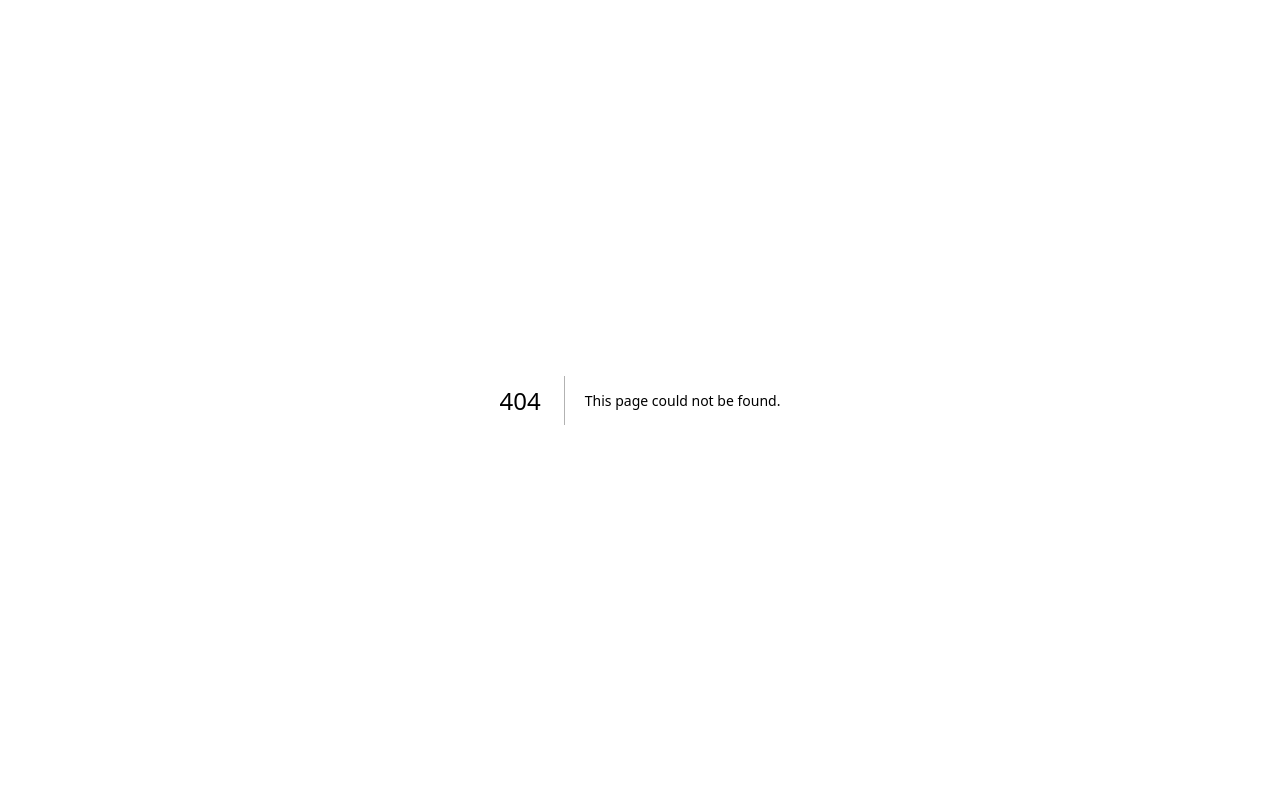
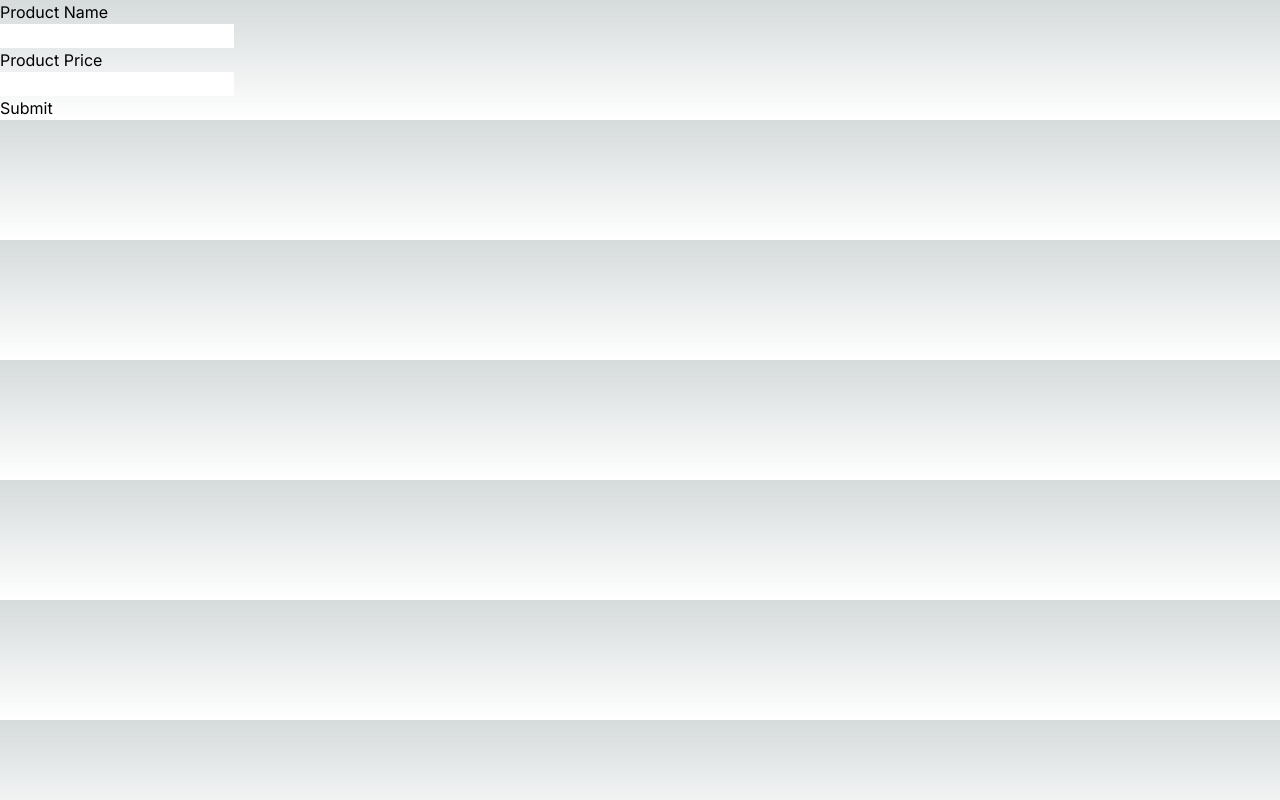
Before and after one commit to kowabunga314/React101, a Next.js app: page /product/add-product in a window 1280 px wide. Before the commit this address had no page. Built offline with nearby package versions, Linux system fonts and the light colour scheme.

Commit message:
App router navigation example

```diff
--- a/app/page.js
+++ b/app/page.js
@@ -1,37 +1,23 @@
-"use client"
-
 import Image from "next/image";
-import { Button, StatBox, Title, Input } from "../components";
-import { useState, useCallback } from "react";
+import { StatBox, Title } from "../components";
 
 export default function Home() {
-  const [numOne, setNumOne] = useState(0)
-  const [numTwo, setNumTwo] = useState(0)
-  const [total, setTotal] = useState(0)
-
-  const onNumOneChange = (event) => {setNumOne(event.target.value)}
-  const onNumTwoChange = (event) => {setNumTwo(event.target.value)}
-  const calculateTotal = () => {setTotal(Number(numOne) + Number(numTwo))}
-
   return (
     <div>
-      <h1>
-        The result is: {total}
-      </h1>
       <div>
-        <input style={styles.input} onChange={onNumOneChange} value={numOne} />
-        <br />
-        <br />
-        <input style={styles.input} onChange={onNumTwoChange} value={numTwo} />
-        <br />
-        <br />
-        <Button onClick={calculateTotal} >Calculate</Button>
+        <Title className="ml-4" value="Dashboard" />
+      </div>
+      <div className="flex flex-wrap">
+        <StatBox label='Total Customers' value='2500' className='ml-10 mt-4' />
+        <StatBox label='Total Products' value='1000' className='ml-10 mt-4' />
+        <StatBox label='Total Categories' value='100' className='ml-10 mt-4' />
+        <StatBox label='Average Revenue' value='$2500' className='ml-10 mt-4' />
+
+        <StatBox label='Total Customers' value='2500' className='ml-10 mt-4' />
+        <StatBox label='Total Products' value='1000' className='ml-10 mt-4' />
+        <StatBox label='Total Categories' value='100' className='ml-10 mt-4' />
+        <StatBox label='Average Revenue' value='$2500' className='ml-10 mt-4' />
       </div>
     </div>
   );
 }
-
-const styles = {
-  btn: {},
-  input: { width: 100, color: 'grey', borderColor: 'red', borderWidth: 1, borderRadius: 10 }
-}
--- /dev/null
+++ b/app/product/add-product/page.js
@@ -0,0 +1,36 @@
+"use client"
+import { useState } from "react"
+
+export default function addProduct() {
+
+    const [name, setName] = useState('')
+    const [price, setPrice] = useState('')
+
+    const onSubmit = () => alert(`Product ${name} has been created with price $${price}.`)
+
+    return (
+        <div>
+            <div>
+                <label className="block">Product Name</label>
+                <input
+                    value={name}
+                    onChange={(e) => setName(e.target.value)}
+                    className="text-orange-600"
+                />
+            </div>
+            <div>
+                <label className="block">Product Price</label>
+                <input
+                    value={price}
+                    onChange={(e) => setPrice(e.target.value)}
+                    className="text-orange-600"
+                    type="number"
+                />
+            </div>
+            <button
+                onClick={onSubmit}
+                disabled={!name.length || !price.length}
+            >Submit</button>
+        </div>
+    );
+}
```
Also changed, not shown: deprecated/app/page-calculatorExample.js (added, +39 -0 lines).
